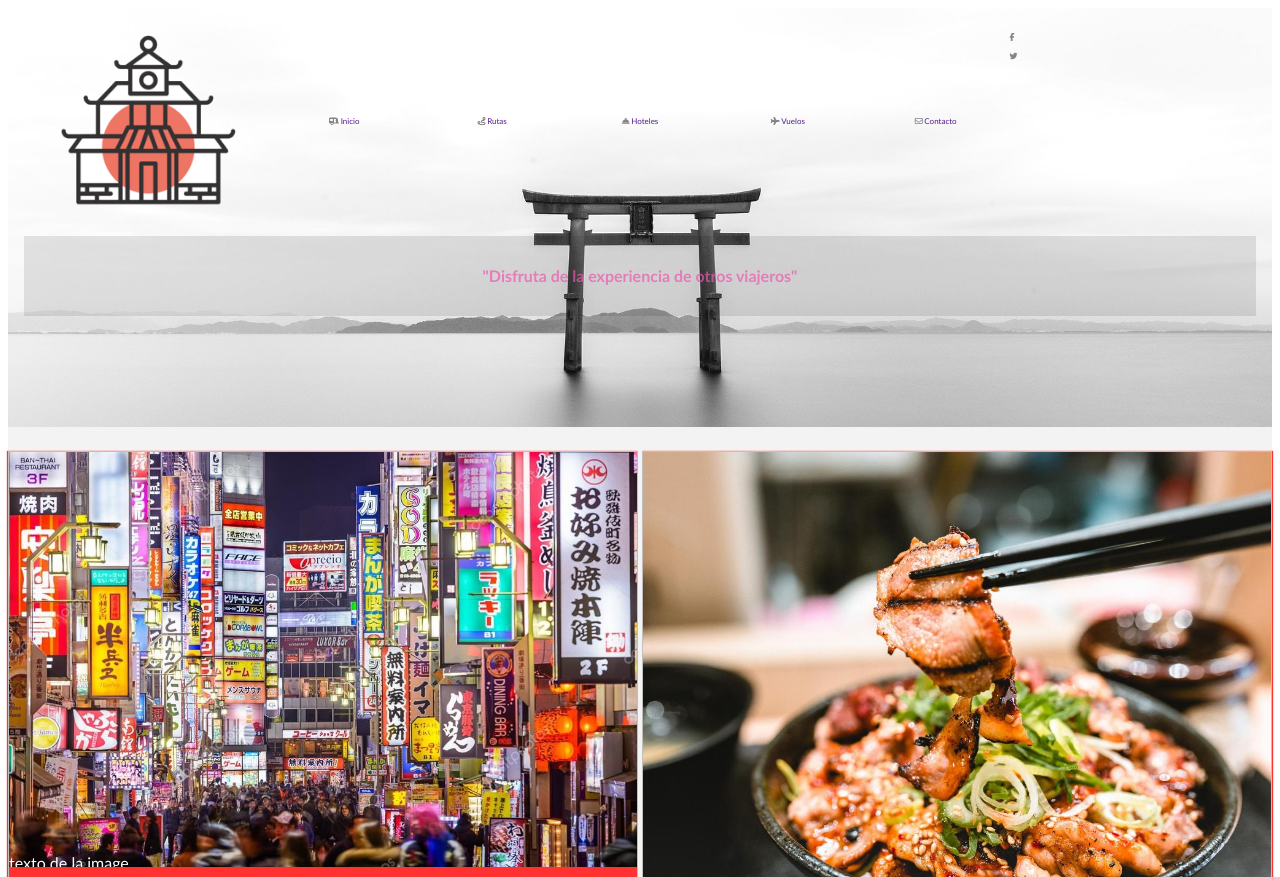
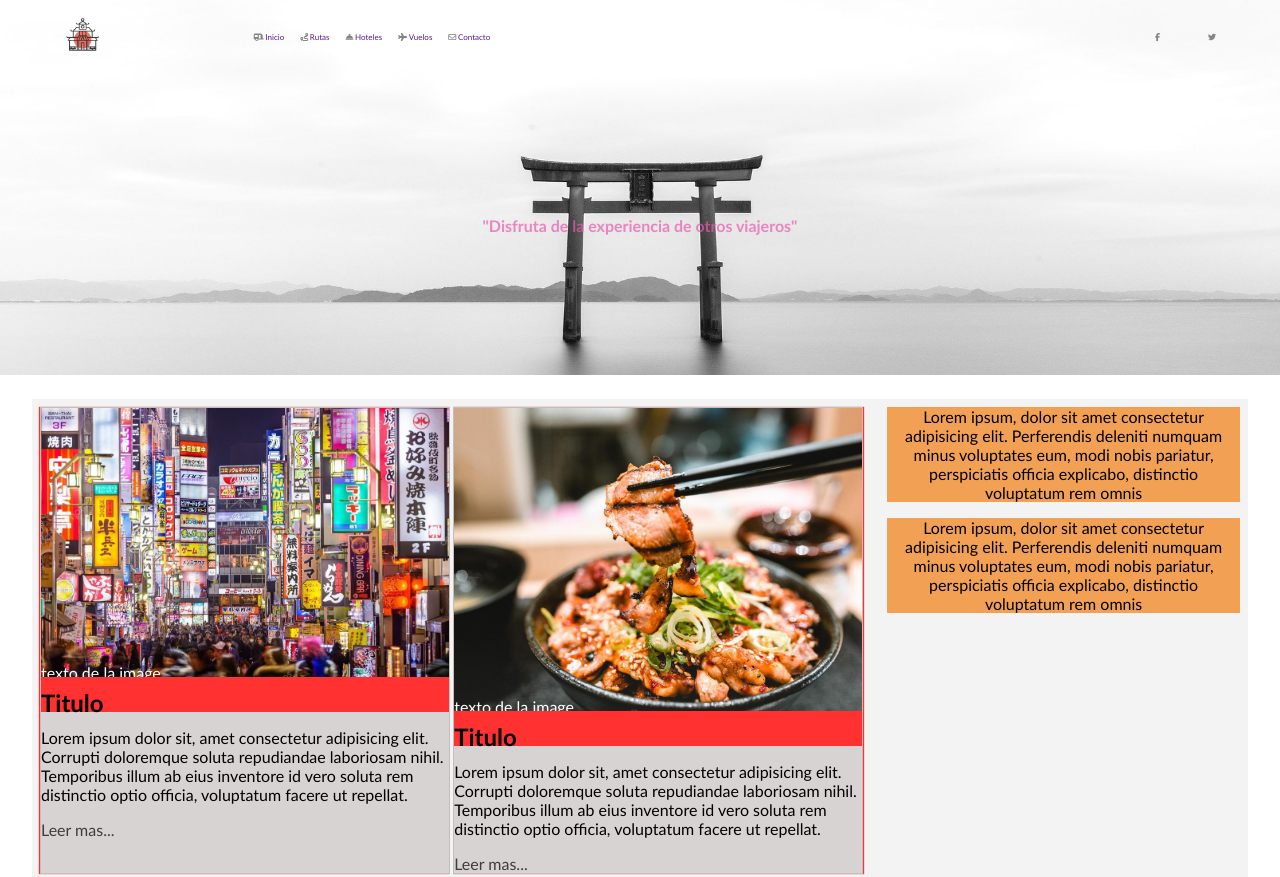
Before and after one commit to sargentogato/m3-flex-layout, a plain HTML site: page index.html in a window 1280 px wide. Shown: the top 877 px of the page. Drawn offline with Linux system fonts and the light colour scheme.

Commit message:
style.css Added -new variables -media queries
Corrected
-some style

```diff
--- a/style/style.css
+++ b/style/style.css
@@ -25,22 +25,26 @@ li {
   cursor: pointer;
 }
 
-:root{
-  --header-title-mobile:1rem;
-  --gap-main-sections:1.5rem;
-  --gap-in-sections:1.5rem;
-  --shadow-article-post-L:-1px 0 1px rgba(255, 49, 49);
+:root {
+  --header-title-mobile: 1rem;
+  --gap-main-sections: 1.5rem;
+  --gap-in-sections: 1.5rem;
+  --shadow-article-post-L: -1px 0 1px rgba(255, 49, 49);
   --shadow-article-post-R: 1px 0 1px rgba(255, 49, 49);
+  --margin-left-logo-1024: 3rem;
+}
+
+body {
+  height: 100vh;
 }
 
 .main-box {
   display: flex;
+  align-items: center;
   flex-direction: column;
   flex-wrap: nowrap;
-  gap:1.5rem;
-  margin: 0.5rem 0.5rem;
-
-  background-color: rgb(243, 243, 243);
+  gap: 1.5rem;
+  height: 100%;
 }
 
 /** ============================================================         Mobile
@@ -49,9 +53,10 @@ li {
 /** Menu - Header
 ==================================
 */
-.box-menu-header{
+.box-menu-header {
   flex-grow: 1;
   flex-shrink: 1;
+  width: 100%;
 
   display: flex;
   flex-direction: row;
@@ -60,35 +65,35 @@ li {
   padding: 1rem 1rem 0 1rem;
 
   background-image: url("../img/background-header.jpg");
-  background-size:cover;
-  background-repeat:no-repeat;
+  background-size: cover;
+  background-repeat: no-repeat;
   background-position: 0 calc(40% + calc(30% / 2));
 }
 
-.boxMenu{
+.boxMenu {
   flex-grow: 1;
   flex-shrink: 1;
   flex-basis: 100%;
 
   display: flex;
   flex-direction: row;
+  justify-content: space-between;
+  align-items: center;
 }
 
-.boxMenu__logo{
-  flex-basis: 20%;
+.boxMenu__logo {
+  flex-basis: 10%;
 
   display: flex;
   justify-content: center;
-  align-items: stretch;
 }
 
-.boxMenu__logo img{
-  width: 80%;
+.boxMenu__logo img {
+  width: 100%;
   height: auto;
-
 }
 
-.boxMenu__menu{
+.boxMenu__menu {
   flex-basis: 60%;
 
   display: flex;
@@ -103,66 +108,65 @@ li {
 .fa-plane,
 .fa-envelope,
 .fa-facebook-f,
-.fa-twitter{
+.fa-twitter {
   color: rgb(133, 133, 133);
   font-size: 1vh;
 }
 
-.menu__item{
+.menu__item {
   display: flex;
   justify-content: center;
   align-items: center;
-  width: 100%;
-  height: 100%;
 }
 
 .menu__item > a {
   display: block;
 }
 
-.menu__link:hover{
+.menu__link:hover {
   transform: scale(1.2);
-  color: #F73F52;
+  color: #f73f52;
   font-weight: 600;
 }
 
-.menu__link span{
+.menu__link span {
   font-size: 1vh;
   padding-left: 0.1rem;
 }
 
-.boxMenu__socialMedia{
+.boxMenu__socialMedia {
   flex-basis: 20%;
 
   display: flex;
   flex-direction: column;
+  align-items: center;
+  gap: 1rem;
 }
 
 /** header */
 
-.header{
+.header {
   flex-grow: 1;
   flex-basis: 100%;
   flex-shrink: 1;
-  height: 5rem;
-  margin-bottom: 9%;
-
-  background-color: rgba(0, 0, 0,0.1);
+  height: 1rem;
+  padding: 9%;
 
   display: flex;
+  flex-direction: row;
   justify-content: center;
-  align-items:center
+  align-items: center;
 }
 
-.header__item{
+.header__item {
   display: flex;
   justify-content: center;
   align-items: center;
   height: 85%;
 }
 
-.header__title{
-  color: rgba(236, 88, 175,0.7);
+.header__title {
+  color: rgba(236, 88, 175, 0.7);
   text-align: center;
   font-size: var(--header-title-mobile);
 }
@@ -173,14 +177,15 @@ li {
 .section {
   flex-grow: 1;
   flex-shrink: 1;
-  flex-basis: auto;
+  width: 95%;
 
   display: flex;
   flex-direction: column;
   justify-content: center;
   gap: var(--gap-in-sections);
+  padding: 0.5rem;
 
-  background-color:#F3F3F3;
+  background-color: #f3f3f3;
 }
 
 .section__articleBox {
@@ -194,15 +199,15 @@ li {
   justify-content: center;
 }
 
-.articleBox__post:nth-child(odd){
-  box-shadow:var(--shadow-article-post-L)
+.articleBox__post:nth-child(odd) {
+  box-shadow: var(--shadow-article-post-L);
 }
 
-.articleBox__post:nth-child(even){
-  box-shadow:var(--shadow-article-post-R)
+.articleBox__post:nth-child(even) {
+  box-shadow: var(--shadow-article-post-R);
 }
 
-.articleBox__post{
+.articleBox__post {
   flex-grow: 1;
   flex-shrink: 1;
   flex-basis: 40%;
@@ -211,29 +216,29 @@ li {
   flex-direction: column;
   margin-block-end: 0.2rem;
 
-  background-color: #D8D3D3;
-  border: 1px solid rgba(0, 0, 0,0.1);
+  background-color: #d8d3d3;
+  border: 1px solid rgba(0, 0, 0, 0.1);
 }
 
-.articleBox__post img{
+.articleBox__post img {
   width: 100%;
   height: auto;
 }
 
-.article__image-box{
+.article__image-box {
   position: relative;
   bottom: 0;
 }
 
-.article__image-footnote{
-  position:absolute;
+.article__image-footnote {
+  position: absolute;
   color: white;
-  bottom:0.1rem;
+  bottom: 0.1rem;
   height: auto;
 }
 
-.article__title{
-  height:2.2rem;
+.article__title {
+  height: 2.2rem;
   z-index: 1;
   margin-top: -0.4rem;
   padding-bottom: 0;
@@ -241,16 +246,16 @@ li {
   line-height: 3.3rem;
 }
 
-.article__text{
-  font-size:clamp(0.8rem, 1.5vw, 1rem) ;
+.article__text {
+  font-size: clamp(0.8rem, 1.5vw, 1rem);
 }
 
 .article__text,
-.read-more{
+.read-more {
   margin-block-start: 1rem;
 }
 
-.read-more{
+.read-more {
   color: #3d3d3d;
 }
 
@@ -273,16 +278,17 @@ li {
 }
 
 .aside__item {
-  background-color:#f2a154;
+  background-color: #f2a154;
+  text-align: center;
 }
-
 
 /** Footer
 ==================================
 */
-.footer{
+.footer {
   flex-grow: 1;
   flex-shrink: 1;
+  width: 100%;
   height: 3rem;
 
   background-color: #ffee93;
@@ -291,26 +297,69 @@ li {
   line-height: 3rem;
 }
 
-
 /** ============================================================          Media Querie 768px
 ===============================================================
 */
-/* @media screen and (min-width: 768px) {
+@media screen and (min-width: 768px) {
   /** Menu - Header
   ==================================
   */
-
-
-  /** section
-  ==================================
-  */
-
-} */
+  .boxMenu__logo {
+    flex-basis: 5%;
+  }
+}
 
 /** ============================================================          Media Querie 1024px
 ===============================================================
 */
 
-/* @media screen and (min-width: 1024px) {
+@media screen and (min-width: 1024px) {
+  .boxMenu__logo {
+    flex-basis: 3%;
+    margin-left: var(--margin-left-logo-1024);
+  }
 
-} */
+  .boxMenu__menu {
+    gap: 1rem;
+    justify-content: flex-start;
+    align-items: flex-end;
+  }
+
+  .boxMenu__socialMedia {
+    flex-basis: auto;
+    align-items: center;
+    flex-direction: row;
+    gap: 3rem;
+    margin-right: 3rem;
+  }
+
+  /** header */
+  .header {
+    margin: unset;
+    padding: 15%;
+  }
+
+  /** Section
+  ==================================
+  */
+  .section {
+    flex-direction: row;
+  }
+
+  .section__articleBox {
+    flex-basis: 70%;
+  }
+
+  .section__aside {
+    flex-basis: 30%;
+  }
+}
+
+/** ============================================================          Media Querie 1200px
+===============================================================
+*/
+@media screen and (min-width: 1200px) {
+  .header {
+    padding: 12%;
+  }
+}
```
